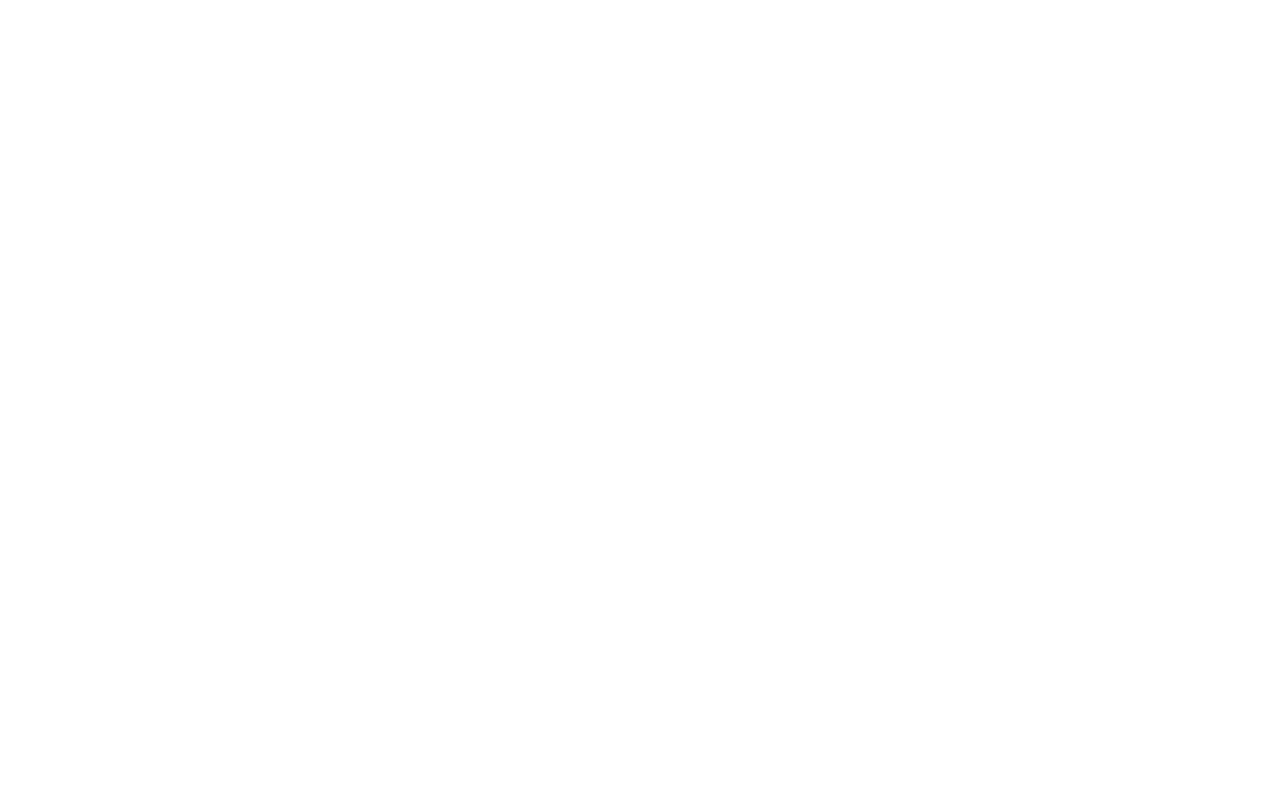
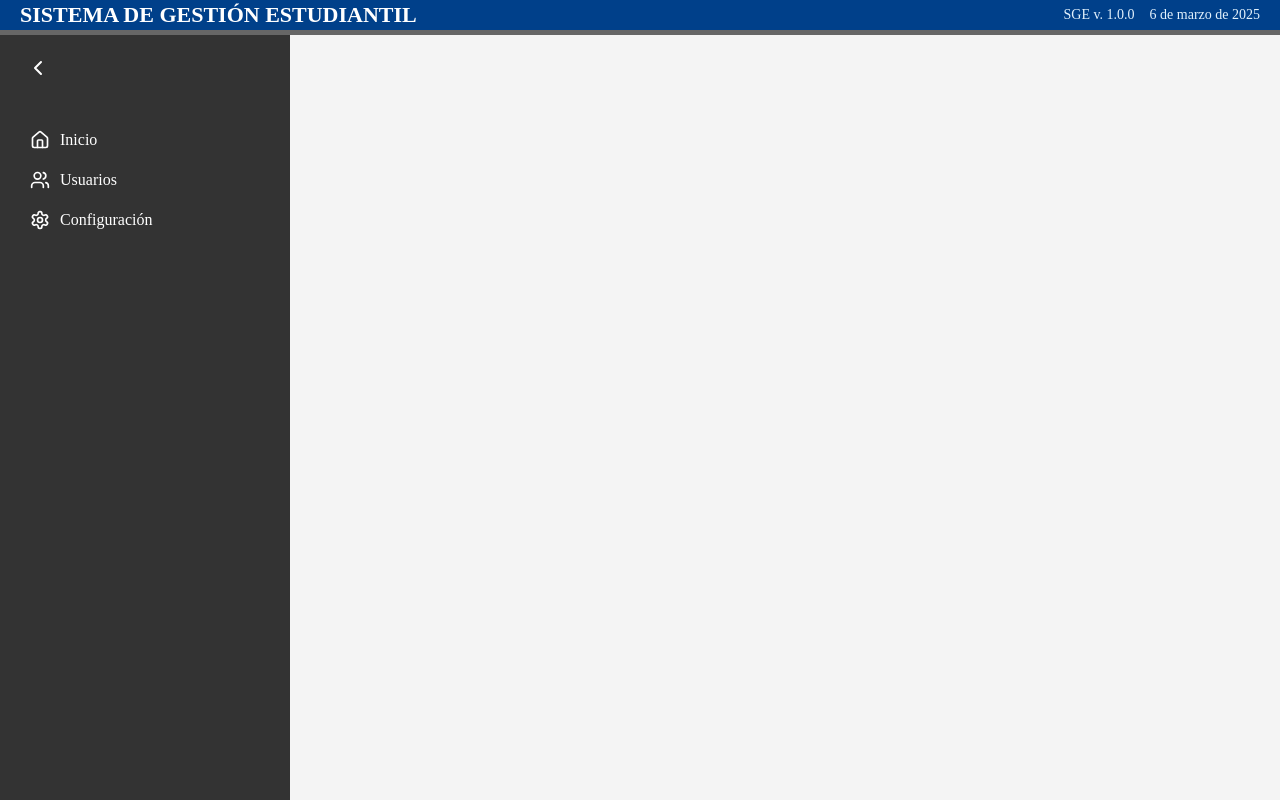
Before and after one commit to Kevin-Guachamin/Proyecto_CNM_Frontend, a React (Vite) app: page /admin in a window 1280 px wide. Before the commit this address had no page. Built offline with nearby package versions, Linux system fonts and the light colour scheme.

Commit message:
Creación del sidebar y ajustes

```diff
--- a/package.json
+++ b/package.json
@@ -14,6 +14,8 @@
     "axios": "^1.8.1",
     "bootstrap": "^5.3.3",
     "bootstrap-icons": "^1.11.3",
+    "framer-motion": "^12.4.10",
+    "lucide-react": "^0.477.0",
     "react": "^19.0.0",
     "react-dom": "^19.0.0",
     "react-router-dom": "^7.2.0"
--- a/src/App.jsx
+++ b/src/App.jsx
@@ -1,16 +1,9 @@
 import './App.css'
-import Login from './components/Login.jsx';
-import { BrowserRouter as Router, Routes, Route } from "react-router-dom";
-import Inicio from './vistas/Inicio.jsx';
+import Rutas from './routes/Rutas';
 
 function App() {
   return (
-    <div className="App-container">
-      <Routes>
-        <Route path="/" element={<Login />} />
-        <Route path="/inicio" element={<Inicio />} />
-      </Routes>
-    </div>
+    <Rutas/>
   );
 }
 export default App;
--- /dev/null
+++ b/src/components/Sidebar.css
@@ -0,0 +1,60 @@
+/* Sidebar */
+.sidebar {
+    height: 100vh;
+    background-color: #333;
+    color: white;
+    padding: 20px;
+    width: 250px;
+    transition: width 0.3s ease;
+    display: flex;
+    flex-direction: column;
+  }
+
+  .sidebar.collapsed {
+    width: 64px;
+  }
+
+  .sidebar.dark {
+    background-color: #333;
+    color: white;
+  }
+
+  .header {
+    display: flex;
+    justify-content: space-between;
+    align-items: center;
+    margin-bottom: 20px;
+  }
+
+  .toggle-btn,
+  .theme-btn {
+    background: transparent;
+    border: none;
+    color: white;
+    cursor: pointer;
+  }
+
+  .menu {
+    list-style-type: none;
+    padding: 0;
+  }
+
+  .menu-item {
+    padding: 10px;
+    display: flex;
+    align-items: center;
+    cursor: pointer;
+    transition: background-color 0.3s ease;
+  }
+
+  .menu-item.active {
+    background-color: #007bff;
+  }
+
+  .menu-item:hover {
+    background-color: #555;
+  }
+
+  .menu-item span {
+    margin-left: 10px;
+  }
--- /dev/null
+++ b/src/components/Sidebar.jsx
@@ -0,0 +1,34 @@
+import React, { useState } from "react";
+import { Home, Users, Settings, ChevronLeft, ChevronRight, Sun, Moon } from "lucide-react";
+import "./Sidebar.css"; // Asegúrate de importar el archivo CSS
+
+function Sidebar({ modules }) {
+  const [collapsed, setCollapsed] = useState(false);
+  const [activeModule, setActiveModule] = useState(null);
+
+  return (
+    <div className={`sidebar ${collapsed ? "collapsed" : ""}`}>
+      <div className="header">
+        <button onClick={() => setCollapsed(!collapsed)} className="toggle-btn">
+          {collapsed ? <ChevronRight size={24} /> : <ChevronLeft size={24} />}
+        </button>
+
+      </div>
+
+      <ul className="menu">
+        {modules.map((mod, index) => (
+          <li
+            key={index}
+            onClick={() => setActiveModule(index)}
+            className={`menu-item ${activeModule === index ? "active" : ""}`}
+          >
+            {mod.icon}
+            {!collapsed && <span>{mod.name}</span>}
+          </li>
+        ))}
+      </ul>
+    </div>
+  );
+}
+
+export default Sidebar;
--- /dev/null
+++ b/src/layout/containers/Layout.css
@@ -0,0 +1,17 @@
+.app-layout {
+    display: flex;
+    flex-direction: column;
+    height: 100vh;
+  }
+
+  .main-content {
+    display: flex;
+    flex: 1;
+  }
+
+  .content {
+    flex: 1;
+    padding: 20px;
+    overflow-y: auto;
+    background-color: #f4f4f4;
+  }
--- /dev/null
+++ b/src/layout/containers/Layout.jsx
@@ -0,0 +1,20 @@
+import React from 'react'
+import Header from '../../components/Header'
+import Sidebar from '../../components/Sidebar'
+import './Layout.css'
+
+function Layout({modules, children}) {
+  return (
+    <div className='app-layout'>
+        <Header/>
+        <div className='main-content'>
+        <Sidebar modules={modules}/>
+        <div className='content'>
+          {children}
+        </div>
+        </div>
+    </div>
+  )
+}
+
+export default Layout
--- a/src/main.jsx
+++ b/src/main.jsx
@@ -2,6 +2,7 @@
 import ReactDOM from "react-dom/client";
 import { BrowserRouter } from "react-router-dom";
 import App from "./App.jsx";
+
 //import "./index.css";
 
 ReactDOM.createRoot(document.getElementById("root")).render(
--- /dev/null
+++ b/src/routes/Rutas.jsx
@@ -0,0 +1,17 @@
+import React from 'react'
+import Login from '../components/Login.jsx';
+import { Routes, Route } from 'react-router-dom';
+import Inicio from '../vistas/Inicio.jsx';
+import Admin from '../vistas/Admin/Index.jsx'
+
+function Rutas() {
+  return (
+    <Routes>
+        <Route path="/" element={<Login />} />
+        <Route path="/inicio" element={<Inicio />} />
+        <Route path='/admin' element= {<Admin/>}/>
+    </Routes>
+  )
+}
+
+export default Rutas
--- /dev/null
+++ b/src/vistas/Admin/Index.jsx
@@ -0,0 +1,20 @@
+import React from 'react'
+import Layout from '../../layout/containers/Layout'
+import { Home, Users, Settings, ChevronLeft, ChevronRight, Sun, Moon } from "lucide-react";
+
+function Index() {
+  const modules = [
+    { name: "Inicio", icon: <Home size={20} /> },
+    { name: "Usuarios", icon: <Users size={20} /> },
+    { name: "Configuración", icon: <Settings size={20} /> },
+  ];
+  return (
+    <div>
+      <Layout modules={modules}>
+
+      </Layout>
+    </div>
+  )
+}
+
+export default Index
--- a/vite.config.js
+++ b/vite.config.js
@@ -1,10 +1,9 @@
 import { defineConfig } from 'vite'
 import react from '@vitejs/plugin-react-swc'
 
-// https://vite.dev/config/
 export default defineConfig({
   plugins: [react()],
   server: {
-    open: true, // Esto abrirá automáticamente el navegador al ejecutar `npm run dev`
+    open: true,
   },
 })
```
Also changed, not shown: src/layout/Index.jsx (added), 1 other file (tests, documents, lock files or other folders).
